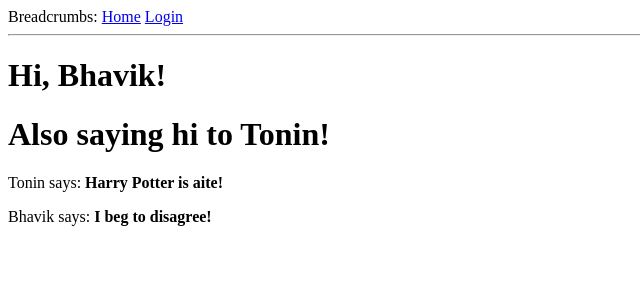
After one commit to bhavikppatel89/postgres_python, a Flask app: page / in a window 1280 px wide. The commit adds this page. Shown: the top 300 px of the page, without its empty margins (0-640 px from the left). Run offline with Flask 2, Linux system fonts and the light colour scheme.

Commit message:
Update app with working login form

```diff
--- a/app/config.py
+++ /dev/null
@@ -1,6 +0,0 @@
-import os
-
-# class Config(object):
-#     SECRET_KEY = os.environ.get('SECRET_KEY') or 'you-will-never-guess'
-
-print("Hello")
--- a/app/forms.py
+++ b/app/forms.py
@@ -1,6 +1,7 @@
 from flask_wtf import FlaskForm
 from wtforms import StringField, PasswordField, BooleanField, SubmitField
 from wtforms.validators import DataRequired
+
 
 class LoginForm(FlaskForm):
     username = StringField('Username', validators=[DataRequired()])
--- a/app/routes.py
+++ b/app/routes.py
@@ -1,7 +1,24 @@
-from flask import render_template
+from flask import render_template, flash, redirect, url_for
 from app import app
 from app.forms import LoginForm
-from flask import render_template, flash, redirect
+
+
+@app.route('/')
+@app.route('/index')
+def index():
+    user = {'username': 'Bhavik', 'username2': 'Tonin'}
+    posts = [
+        {
+            'author': {'username': 'Tonin'},
+            'body': 'Harry Potter is aite!'
+        },
+        {
+            'author': {'username': 'Bhavik'},
+            'body': 'I beg to disagree!'
+        }
+    ]
+    return render_template('index.html', title='Home', user=user, posts=posts)
+
 
 @app.route('/login', methods=['GET', 'POST'])
 def login():
@@ -9,5 +26,5 @@ def login():
     if form.validate_on_submit():
         flash('Login requested for user {}, remember_me={}'.format(
             form.username.data, form.remember_me.data))
-        return redirect('/index')
-    return render_template('login.html', title='Sign In', form=form)
+        return redirect(url_for('index'))
+    return render_template('login.html',  title='Sign In', form=form)
--- a/app/templates/base.html
+++ b/app/templates/base.html
@@ -1,16 +1,16 @@
 <html>
     <head>
         {% if title %}
-        <title>{{ title }} - microblog</title>
+        <title>{{ title }} - Flask login page</title>
         {% else %}
-        <title>microblog</title>
+        <title>Welcome to Flask</title>
         {% endif %}
     </head>
     <body>
         <div>
-            Microblog:
-            <a href="/index">Home</a>
-            <a href="/login">Login</a>
+            Breadcrumbs:
+            <a href="{{ url_for('index') }}">Home</a>
+            <a href="{{ url_for('login') }}">Login</a>
         </div>
         <hr>
         {% with messages = get_flashed_messages() %}
--- /dev/null
+++ b/app/templates/index.html
@@ -0,0 +1,9 @@
+{% extends "base.html" %}
+
+{% block content %}
+    <h1>Hi, {{ user.username }}!</h1>
+    <h1>Also saying hi to {{ user.username2 }}!</h1>
+    {% for post in posts %}
+    <div><p>{{ post.author.username }} says: <b>{{ post.body }}</b></p></div>
+    {% endfor %}
+{% endblock %}
--- /dev/null
+++ b/config.py
@@ -0,0 +1,4 @@
+import os
+
+class Config(object):
+    SECRET_KEY = os.environ.get('SECRET_KEY') or 'Wrong answer!'
--- a/main.py
+++ b/main.py
@@ -1,16 +1,3 @@
+from app import app
 
-# from flask import Flask, render_template
-#
-# app = Flask(__name__)
-#
-# @app.route("/my_example")
-# def hello():
-#     return "Hello Motherfucker!"
-#
-# if __name__ == "__main__":
-#     app.run()
-
-from app import config
-
-
-config()
+app.run()
```
Also changed, not shown: app/__init__.py (line endings or trailing spaces), app/templates/login.html (line endings or trailing spaces), 1 other file.
